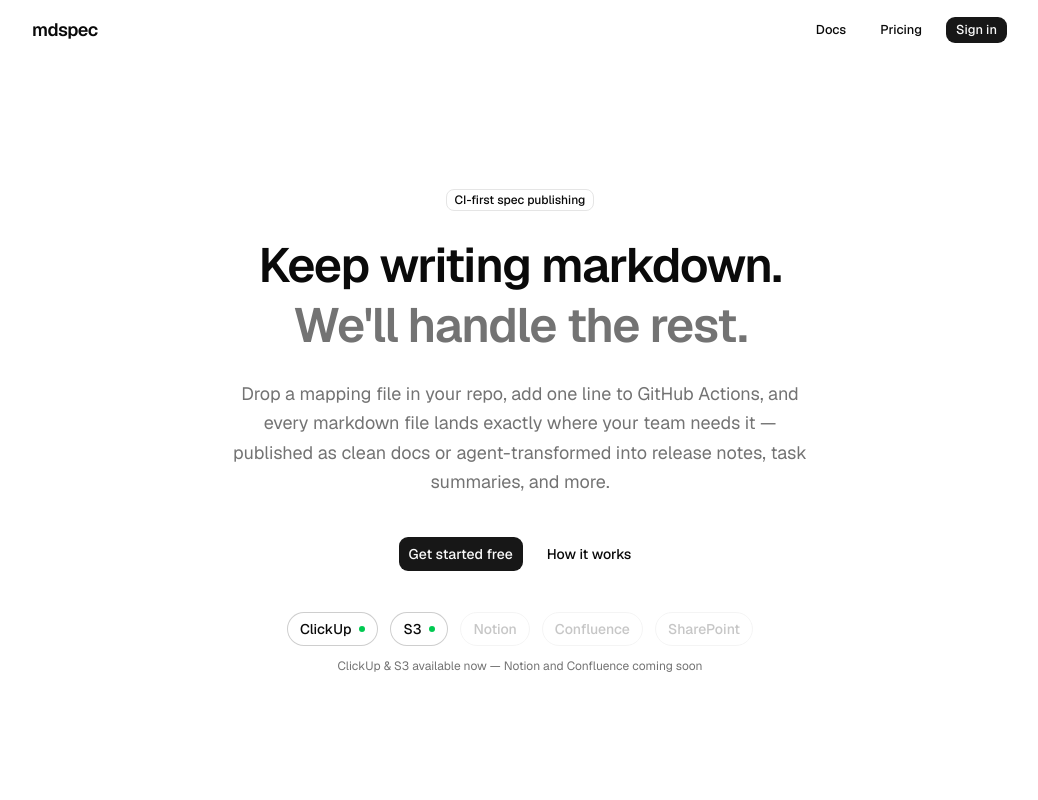
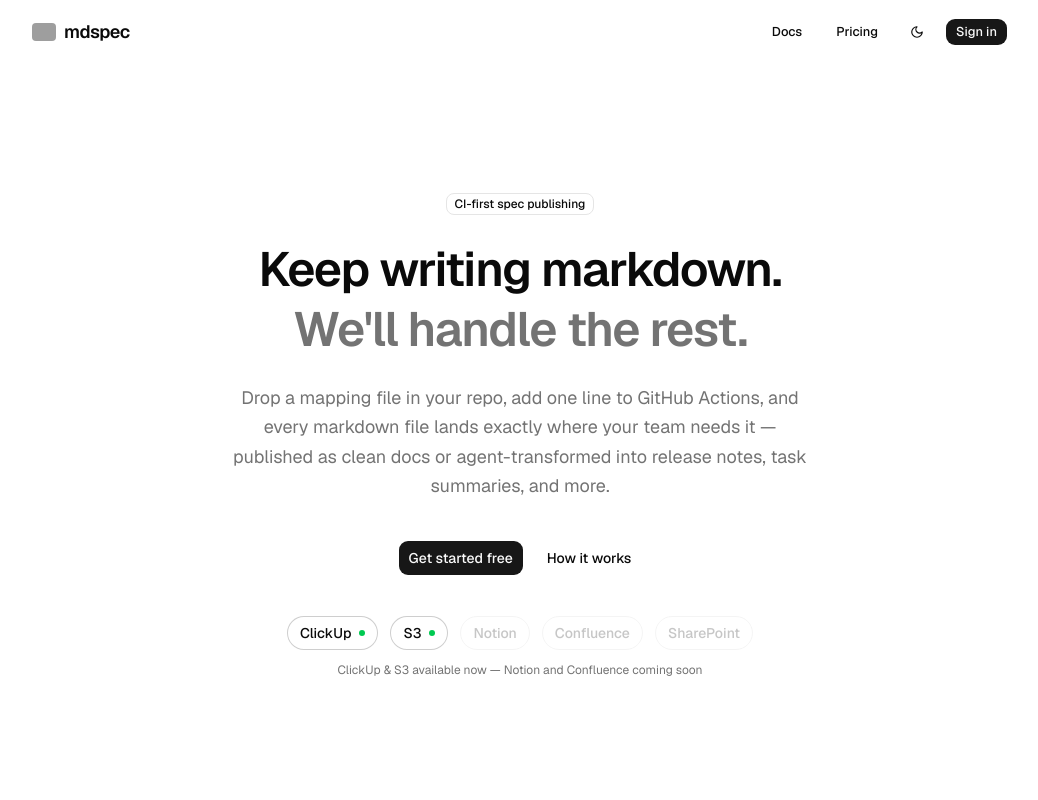
Before and after one commit to mohzameer/mdspecr2, a Next.js app in the folder apps/web/: page / in a window 1280 px wide. Shown: the top 800 px of the page, without its empty margins (120-1158 px from the left). Built offline with nearby package versions, Linux system fonts and the light colour scheme; grey boxes are pictures that could not be loaded.

Commit message:
dark light mdoe done

```diff
--- a/apps/web/app/layout.tsx
+++ b/apps/web/app/layout.tsx
@@ -1,6 +1,7 @@
 import type { Metadata } from "next";
 import { Geist, Geist_Mono } from "next/font/google";
 import "./globals.css";
+import { ThemeProvider } from "@/components/ThemeProvider";
 
 const geistSans = Geist({
   variable: "--font-geist-sans",
@@ -26,8 +27,13 @@ export default function RootLayout({
     <html
       lang="en"
       className={`${geistSans.variable} ${geistMono.variable} h-full antialiased`}
+      suppressHydrationWarning
     >
-      <body className="min-h-full flex flex-col">{children}</body>
+      <body className="min-h-full flex flex-col">
+        <ThemeProvider attribute="class" defaultTheme="system" enableSystem>
+          {children}
+        </ThemeProvider>
+      </body>
     </html>
   );
 }
--- a/apps/web/app/page.tsx
+++ b/apps/web/app/page.tsx
@@ -4,13 +4,17 @@ import { Card, CardContent } from '@/components/ui/card'
 import { Badge } from '@/components/ui/badge'
 import { Separator } from '@/components/ui/separator'
 import { cn } from '@/lib/utils'
+import { ThemeToggle } from '@/components/ThemeToggle'
 
 export default function LandingPage() {
   return (
     <div className="min-h-screen bg-background text-foreground">
       {/* Nav */}
       <nav className="flex items-center justify-between px-6 py-4 max-w-5xl mx-auto">
-        <span className="text-lg font-semibold tracking-tight">mdspec</span>
+        <span className="flex items-center gap-2">
+          <img src="/icon.svg" alt="" width={24} height={24} className="rounded-[4px]" />
+          <span className="text-lg font-semibold tracking-tight">mdspec</span>
+        </span>
         <div className="flex items-center gap-3">
           <Link href="/docs/api-reference" className={buttonVariants({ variant: 'ghost', size: 'sm' })}>
             Docs
@@ -18,6 +22,7 @@ export default function LandingPage() {
           <Link href="/pricing" className={buttonVariants({ variant: 'ghost', size: 'sm' })}>
             Pricing
           </Link>
+          <ThemeToggle />
           <Link href="/login" className={buttonVariants({ size: 'sm' })}>
             Sign in
           </Link>
--- a/apps/web/components/Sidebar.tsx
+++ b/apps/web/components/Sidebar.tsx
@@ -9,6 +9,7 @@ import { Button } from '@/components/ui/button'
 import { buttonVariants } from '@/components/ui/button-variants'
 import { Separator } from '@/components/ui/separator'
 import { cn } from '@/lib/utils'
+import { ThemeToggle } from '@/components/ThemeToggle'
 import type { Organization, Project } from '@/lib/types'
 
 interface SidebarProps {
@@ -72,7 +73,8 @@ export function Sidebar({ orgs, currentOrg, projects }: SidebarProps) {
   return (
     <aside className="flex h-screen w-56 shrink-0 flex-col border-r bg-sidebar text-sidebar-foreground">
       {/* Logo */}
-      <div className="px-4 pt-5 pb-2">
+      <div className="px-4 pt-5 pb-2 flex items-center gap-2">
+        <img src="/icon.svg" alt="" width={20} height={20} className="rounded-[3px]" />
         <span className="text-base font-semibold tracking-tight">mdspec</span>
       </div>
 
@@ -165,10 +167,11 @@ export function Sidebar({ orgs, currentOrg, projects }: SidebarProps) {
 
       {/* Footer */}
       <Separator />
-      <div className="p-3">
-        <Button variant="ghost" size="default" className="w-full justify-start text-muted-foreground" onClick={signOut}>
+      <div className="p-3 flex items-center gap-1">
+        <Button variant="ghost" size="default" className="flex-1 justify-start text-muted-foreground" onClick={signOut}>
           Sign out
         </Button>
+        <ThemeToggle />
       </div>
     </aside>
   )
--- /dev/null
+++ b/apps/web/components/ThemeProvider.tsx
@@ -0,0 +1,8 @@
+'use client'
+
+import { ThemeProvider as NextThemesProvider } from 'next-themes'
+import type { ComponentProps } from 'react'
+
+export function ThemeProvider({ children, ...props }: ComponentProps<typeof NextThemesProvider>) {
+  return <NextThemesProvider {...props}>{children}</NextThemesProvider>
+}
--- /dev/null
+++ b/apps/web/components/ThemeToggle.tsx
@@ -0,0 +1,38 @@
+'use client'
+
+import { useTheme } from 'next-themes'
+import { useEffect, useState } from 'react'
+import { buttonVariants } from '@/components/ui/button-variants'
+import { cn } from '@/lib/utils'
+
+export function ThemeToggle({ className }: { className?: string }) {
+  const { resolvedTheme, setTheme } = useTheme()
+  const [mounted, setMounted] = useState(false)
+
+  useEffect(() => { setMounted(true) }, [])
+
+  if (!mounted) {
+    return <div className={cn(buttonVariants({ variant: 'ghost', size: 'sm' }), 'w-8 h-8 p-0', className)} />
+  }
+
+  const isDark = resolvedTheme === 'dark'
+
+  return (
+    <button
+      onClick={() => setTheme(isDark ? 'light' : 'dark')}
+      className={cn(buttonVariants({ variant: 'ghost', size: 'sm' }), 'w-8 h-8 p-0', className)}
+      aria-label={isDark ? 'Switch to light mode' : 'Switch to dark mode'}
+    >
+      {isDark ? (
+        <svg xmlns="http://www.w3.org/2000/svg" width="16" height="16" viewBox="0 0 24 24" fill="none" stroke="currentColor" strokeWidth="2" strokeLinecap="round" strokeLinejoin="round">
+          <circle cx="12" cy="12" r="4" />
+          <path d="M12 2v2M12 20v2M4.93 4.93l1.41 1.41M17.66 17.66l1.41 1.41M2 12h2M20 12h2M6.34 17.66l-1.41 1.41M19.07 4.93l-1.41 1.41" />
+        </svg>
+      ) : (
+        <svg xmlns="http://www.w3.org/2000/svg" width="16" height="16" viewBox="0 0 24 24" fill="none" stroke="currentColor" strokeWidth="2" strokeLinecap="round" strokeLinejoin="round">
+          <path d="M12 3a6 6 0 0 0 9 9 9 9 0 1 1-9-9Z" />
+        </svg>
+      )}
+    </button>
+  )
+}
--- a/apps/web/package.json
+++ b/apps/web/package.json
@@ -25,6 +25,7 @@
     "jszip": "^3.10.1",
     "lucide-react": "^1.7.0",
     "next": "16.2.1",
+    "next-themes": "^0.4.6",
     "openai": "^4.104.0",
     "react": "19.2.4",
     "react-dom": "19.2.4",
```
Also changed, not shown: apps/web/app/icon.svg (added), 1 other file (tests, documents, lock files or other folders).
